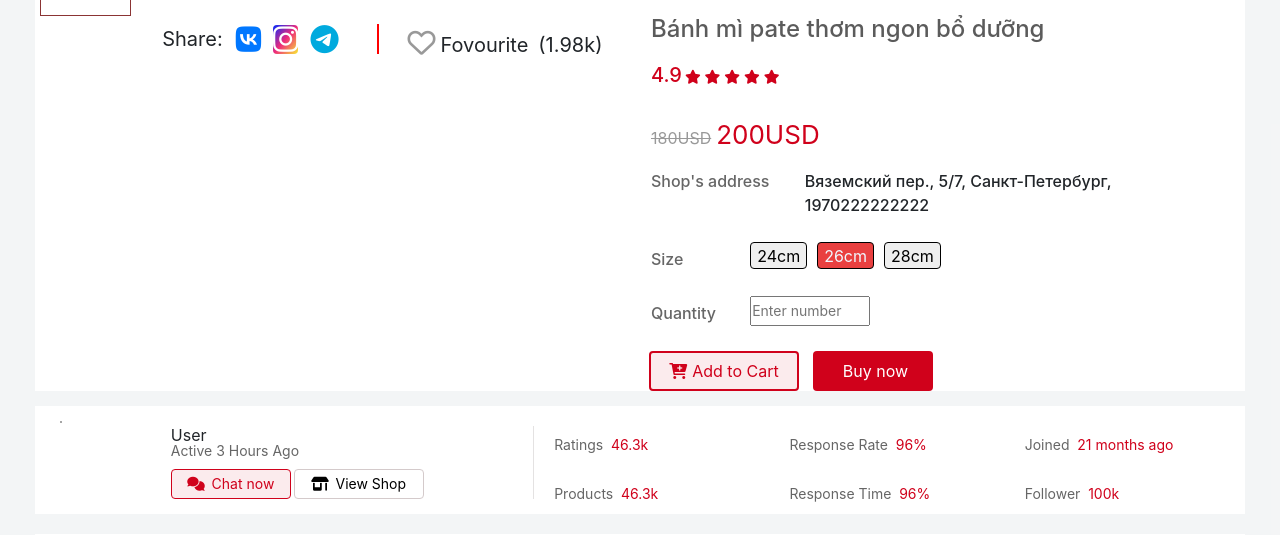
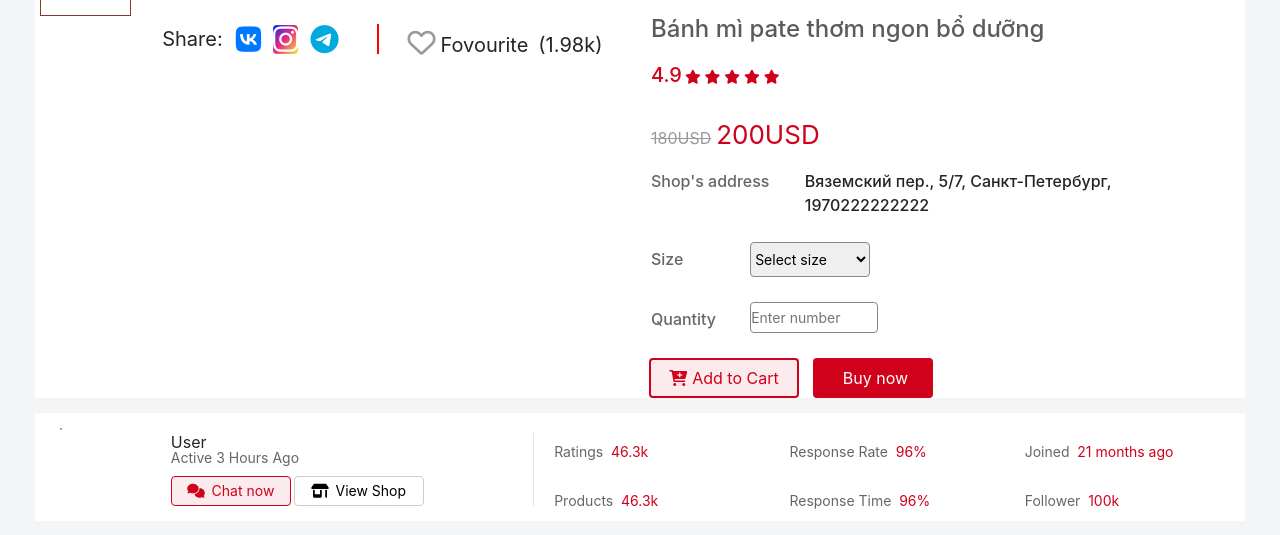
Before and after one commit to duong0011/funnyDonut, a CodeIgniter 4 app: the page made by app/Views/product.php in a window 1280 px wide. Shown: the part 131-666 px from the top of the page. Run offline with PHP 8.4 and a stand-in for CodeIgniter, Linux system fonts and the light colour scheme; the template is opened without the code that fills it: most values are stand-ins (such as "Sample title", 1, 10 or a date in 2020); some libraries are stand-ins or nearby versions.

Commit message:
update product page

```diff
--- a/app/Views/product.php
+++ b/app/Views/product.php
@@ -27,6 +27,19 @@
             /* font-family: 'Raleway', sans-serif;*/
             /* outline: none; */
             /* border: none; */
+        }
+
+        .shortenedSelect {
+            display: block;
+            width: 120px;
+            height: 35px;
+            border: 1px solid #888;
+            border-radius: 4px;
+            outline: none;
+            font-size: 1.4rem;
+        }
+        option {
+            font-size: 1.4rem;
         }
 
         .rung{
@@ -187,6 +200,31 @@
             color: red;
             font-size: 40px;
             cursor: pointer;
+        }
+
+        .push__comment {
+            display: flex;
+            justify-content: center;
+            align-items: center;
+        }
+
+        .push__comment input {
+            width: 90%;
+            height: 50px;
+            margin: 10px 5px 10px;
+            font-size: 1.4rem;
+        }
+
+        .push__comment-icon {
+            font-size: 2.4rem;
+        }
+
+        .push__comment-icon-append {
+            color: #999;
+        }
+
+        .push__comment-icon-send {
+            color: var(--header-color);
         }
     </style>
 </head>
@@ -690,7 +728,7 @@
                             <div class="col l-10">
                                 <div class="product-item__size-info">
                                     <!--product-item__size-info-unable-->
-                                    <button class="product-item__size-btn">
+                                    <!-- <button class="product-item__size-btn">
                                         <span class="product-item__size-btn-info">24cm</span>
                                     </button>
                                     <button class="product-item__size-btn product-item__size-info-active">
@@ -698,7 +736,13 @@
                                     </button>
                                     <button class="product-item__size-btn">
                                         <span class="product-item__size-btn-info">28cm</span>
-                                    </button>
+                                    </button> -->
+                                    <select id="country-state" name="country-state" class="shortenedSelect">
+                                        <option value="">Select size</option>
+                                        <option value="ALT">24 cm</option>
+                                        <option value="ALT">26 cm</option>
+                                        <option value="AL">28 cm</option>
+                                    </select>
                                 </div>
                             </div>
                         </div>
--- a/app/Views/profile.php
+++ b/app/Views/profile.php
@@ -210,7 +210,7 @@
                             </div>
                         </div>
                         <button class="btn-Huan header__search-btn" onclick="loadSearch()">
-                            <i class='header__search-btn-icon fas fa-search'></i>;
+                            <i class='header__search-btn-icon fas fa-search'></i>
 
                             <script type="text/javascript">
                                 function loadSearch() {
@@ -554,7 +554,7 @@
                                 </ul>
                                 <br>
 
-                                <input type="button" value="Save" class="pwd-save-btn" id = "changepassword">
+                                <input type="button" value="Save" class="pwd-save-btn" id = "changepassword" style="margin-bottom: 10px; margin-top: -16px;">
                             </div>
                         </div>
                     </div>
--- a/assets/css/product.css
+++ b/assets/css/product.css
@@ -267,9 +267,12 @@
 }
 
 .product-item__quantity-info-number {
-    width: 120px;
-    height: 30px;
+    width: 128px;
+    height: 31px;
     padding: 2px 0;
+    border: 1px solid #888;
+    border-radius: 4px;
+    outline: none;
 }
 
 .product-item__quantity-info :placeholder-shown {
--- a/assets/css/style.css
+++ b/assets/css/style.css
@@ -982,7 +982,7 @@ border-color: red green blue yellow */
 }
 
 .rating-star .star-checked {
-    color: #ffe400;
+    color: #f6dd01;
     font-weight: 900;
 }
 
```
Also changed, not shown: app/Views/viewshop.php (+5 -2 lines), app/Views/welcome_message.php (+14 -27 lines), assets/css/Huan-base.css (+7 -0 lines).
